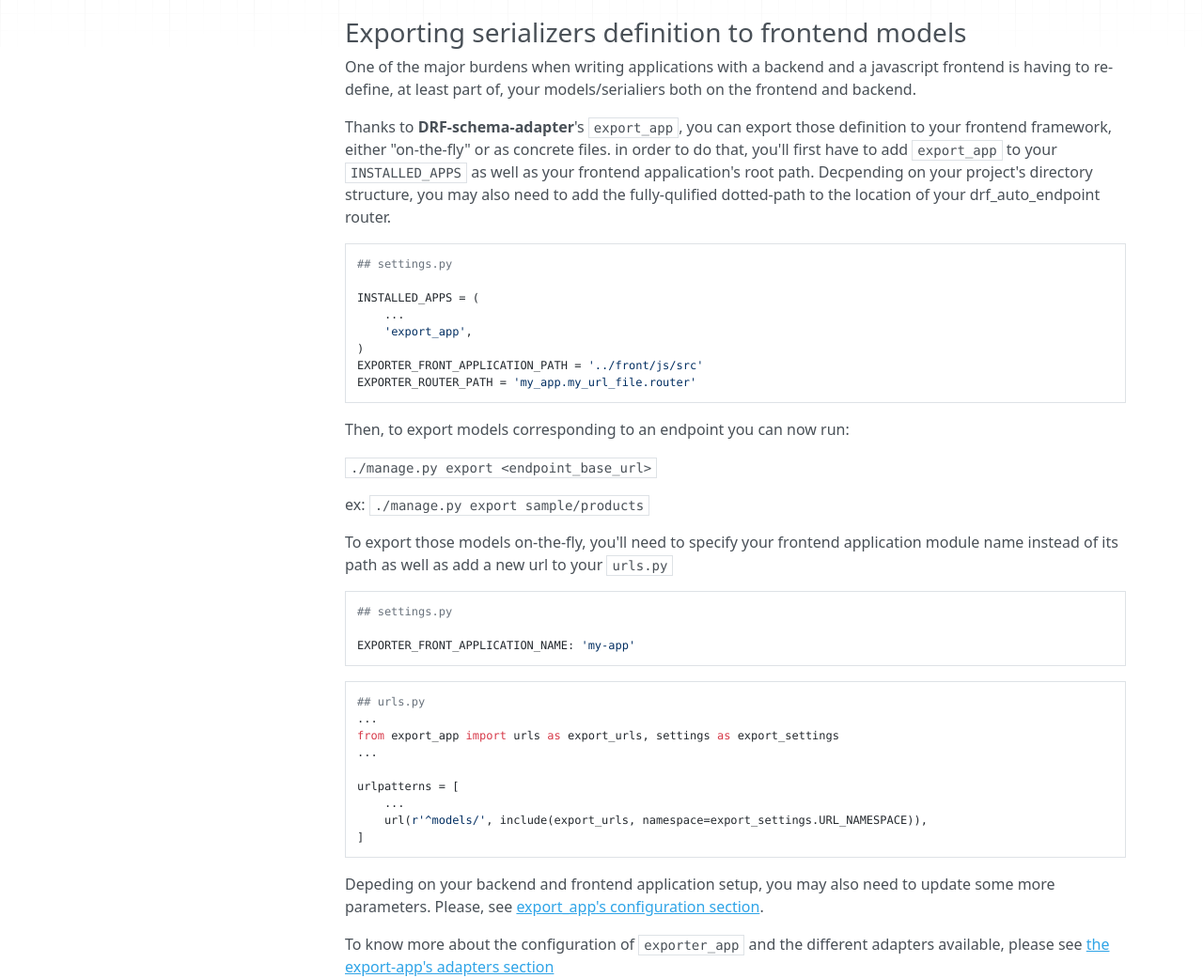
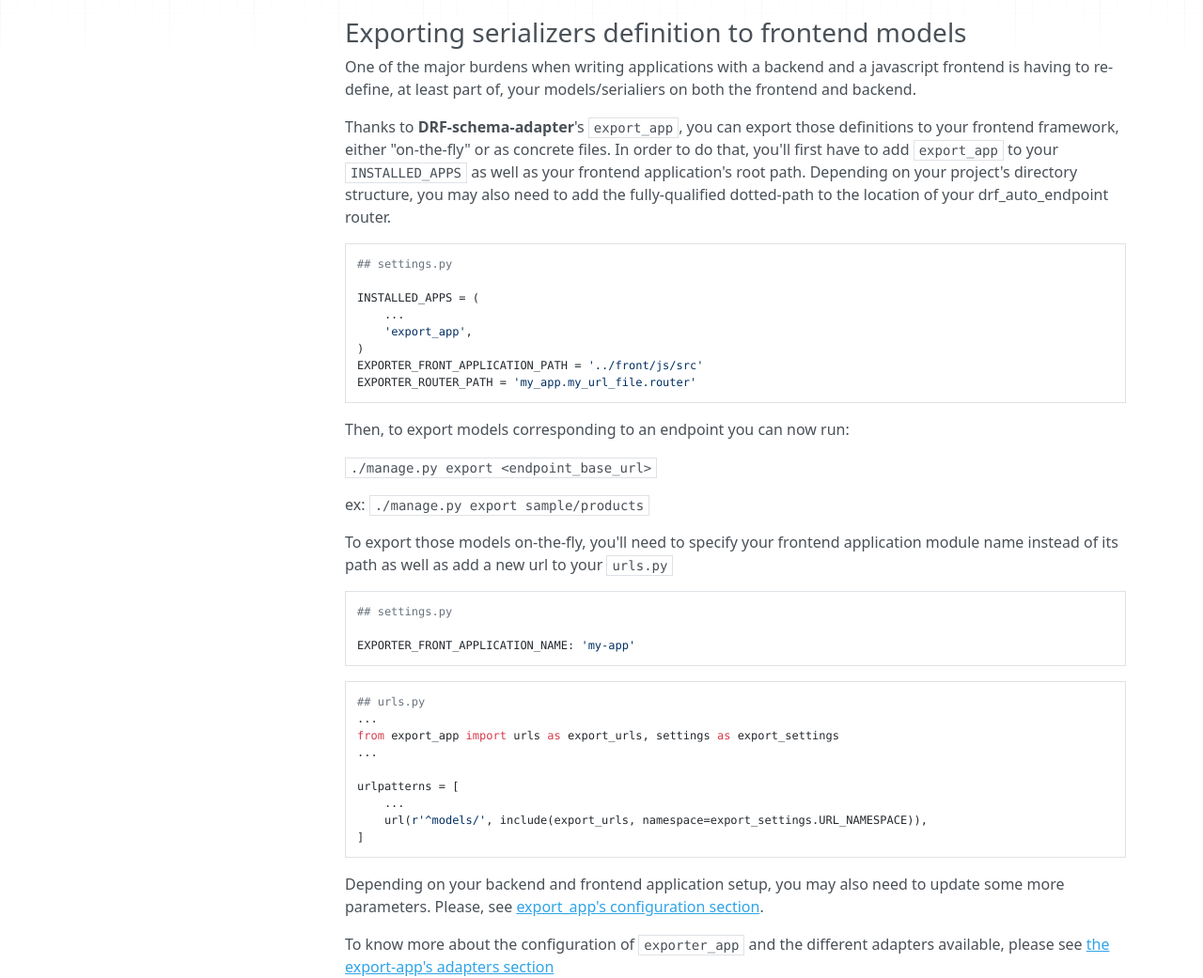
Before and after one commit to drf-forms/drf-schema-adapter, an MkDocs documentation site: the page built from docs/cookbooks/basics/quickstart.md, in a window 1280 px wide and 1400 px high, scrolled down 1512 px. Shown: the part 256-1297 px from the top of the window at 94% size. Built offline with MkDocs 1.6.1, drawn with Linux system fonts in a browser that asks for light colours; nearby versions of some CDN libraries; old or Windows-style settings are respelled for this version of MkDocs.

Commit message:
few typo corrections.

````diff
--- a/docs/cookbooks/basics/quickstart.md
+++ b/docs/cookbooks/basics/quickstart.md
@@ -90,15 +90,15 @@
 ### Exporting serializers definition to frontend models
 
 One of the major burdens when writing applications with a backend and a javascript
-frontend is having to re-define, at least part of, your models/serialiers both on the
+frontend is having to re-define, at least part of, your models/serialiers on both the
 frontend and backend.
 
-Thanks to **DRF-schema-adapter**'s `export_app`, you can export those definition to your
-frontend framework, either "on-the-fly" or as concrete files. in order to do that,
+Thanks to **DRF-schema-adapter**'s `export_app`, you can export those definitions to your
+frontend framework, either "on-the-fly" or as concrete files. In order to do that,
 you'll first have to add `export_app` to your `INSTALLED_APPS` as well as your frontend
-appalication's root path.
-Decpending on your project's directory structure, you may also need to add the
-fully-qulified dotted-path to the location of your drf_auto_endpoint router.
+application's root path.
+Depending on your project's directory structure, you may also need to add the
+fully-qualified dotted-path to the location of your drf_auto_endpoint router.
 
 
 ```
@@ -139,7 +139,7 @@
 ]
 ```
 
-Depeding on your backend and frontend application setup, you may also need to update
+Depending on your backend and frontend application setup, you may also need to update
 some more parameters. Please, see
 [export_app's configuration section](../../export_app/index.md#configuration).
 
````
